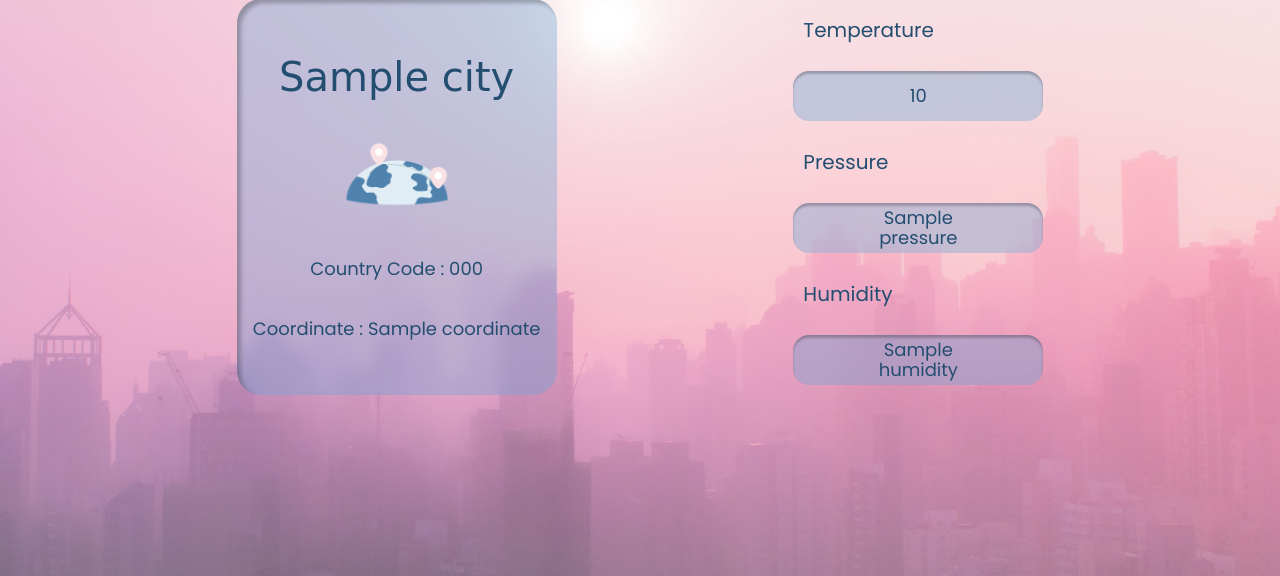
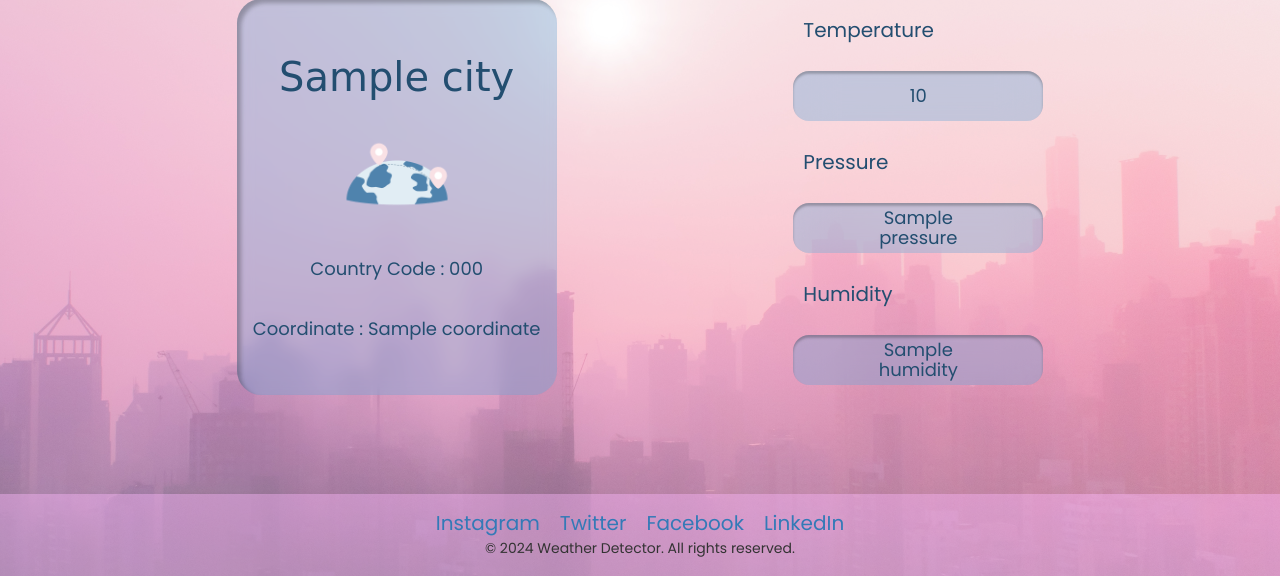
Before and after one commit to NabajitBhadury/Weather-Detector, a Django app: template templates/index.html in a window 1280 px wide. Shown: the part 224-800 px from the top of the page. Run offline with Django 3.2, Linux system fonts and the light colour scheme; the template is opened without the code that fills it: most values are stand-ins (such as "Sample title", 1, 10 or a date in 2020); some libraries are stand-ins or nearby versions; some web fonts are replaced.

Commit message:
added footer of the website

```diff
--- a/static/assets/css/style.css
+++ b/static/assets/css/style.css
@@ -288,3 +288,29 @@ h4:hover {
         align-items: center;
     }
 }
+footer {
+   background-color: rgba(255, 185, 255, 0.405);
+   text-align: center;
+   padding: 15px;
+   position: fixed;
+   bottom: 0;
+   width: 100%;
+ }
+ .links {
+   display: flex;
+   justify-content: center;
+   align-items: center;
+ }
+ .links a {
+   margin: 0 10px;
+   text-decoration: none;
+   font-size: 20px;
+ }
+ .links img {
+   width: 30px;
+   height: 30px;
+   border-radius: 50%;
+ }
+ .rights {
+   margin-bottom: 3px;
+ }
--- a/templates/index.html
+++ b/templates/index.html
@@ -67,6 +67,15 @@
     </div>
     {% endif %}
 </div>
+<footer class="footer">
+  <div class="links">
+    <a href="https://www.instagram.com/" target="_blank">Instagram</a>
+    <a href="https://twitter.com/" target="_blank">Twitter</a>
+    <a href="https://www.facebook.com/" target="_blank">Facebook</a>
+    <a href="https://www.linkedin.com/" target="_blank">LinkedIn</a>
+  </div>
+  <p class="rights">© 2024 Weather Detector. All rights reserved.</p>
+</footer>
 </body>
 
 </html>
```
